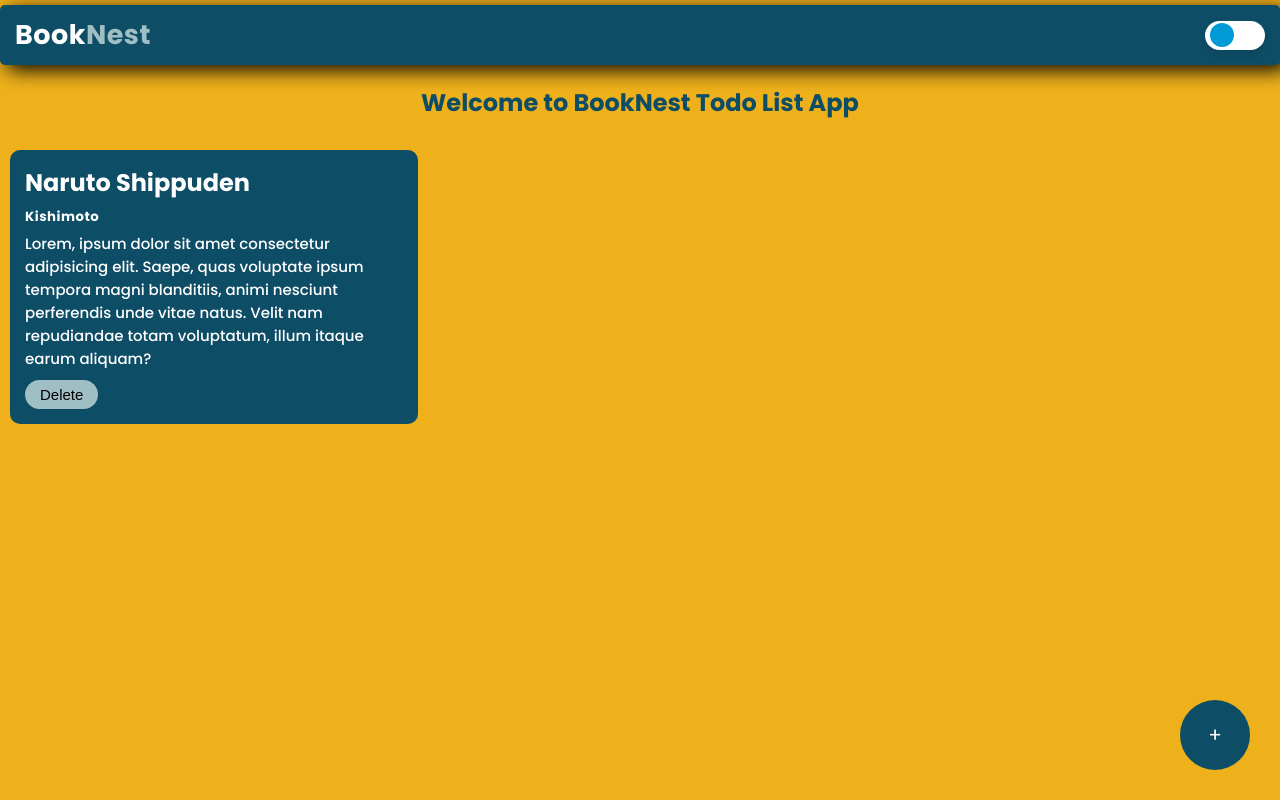
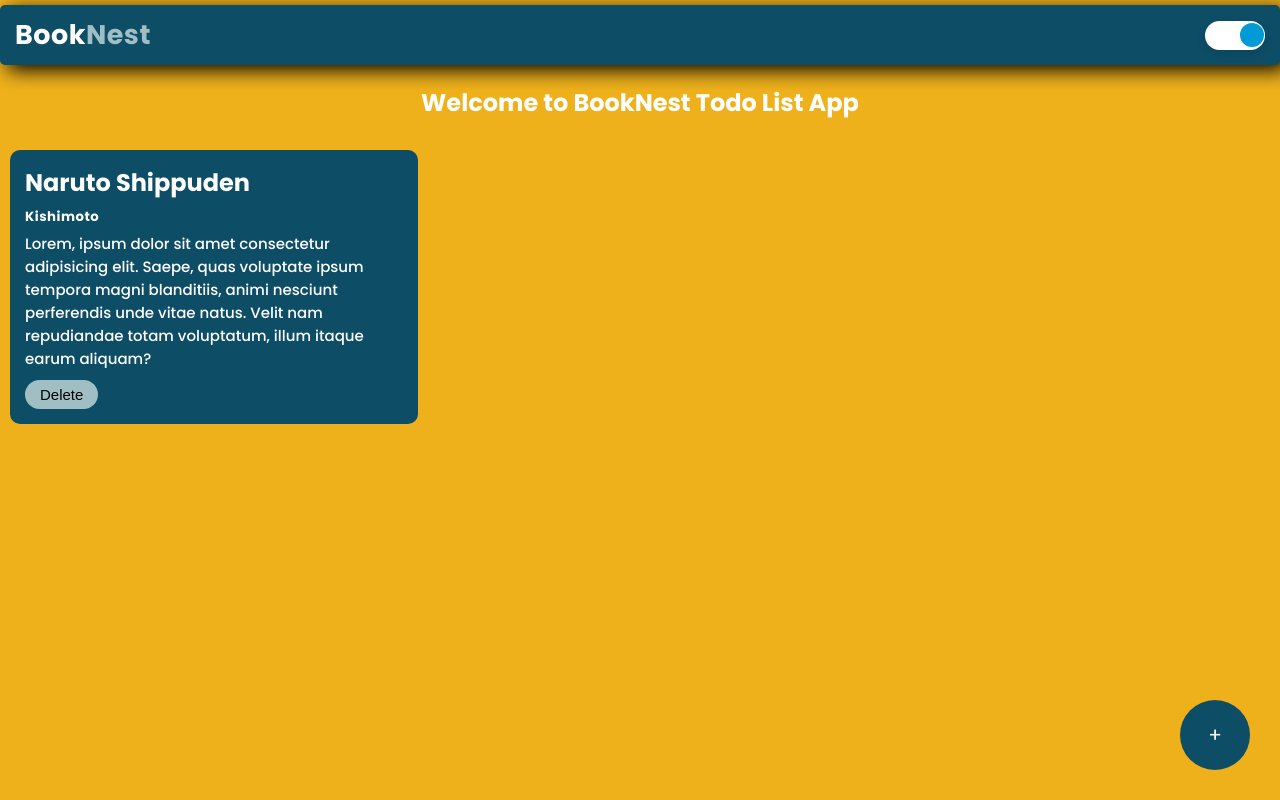
Before and after one commit to Dhanushmathan/BookNest---Todo-list-app, a website built with Vite: page index.html in a window 1280 px wide. Both pictures are taken after a click on the icon 1222 px from the left and 35 px from the top of the page. Built offline with nearby package versions, Linux system fonts and the light colour scheme.

Commit message:
impr: BG color improvements

```diff
--- a/src/main.js
+++ b/src/main.js
@@ -12,9 +12,14 @@
 
 const deleteBtn = document.getElementById("deleteBtn");
 
+const formData = document.querySelector("form");
+
 colorToggleEL.addEventListener('click', () => {
   const randomColor = '#' + Math.floor(Math.random() * 16777215).toString(16);
   document.body.style.backgroundColor = randomColor;
+
+  colorToggleEL.classList.toggle("move-right");
+
 });
 
 addBookBtn.addEventListener('click', () => {
@@ -42,6 +47,8 @@
   bookContainer.append(divEl);
   addOverlayEL.style.display = "none";
   addBookBox.style.display = "none";
+
+  formData.reset();
 })
 
 bookContainer.addEventListener('click', (e) => {
--- a/src/style.css
+++ b/src/style.css
@@ -62,7 +62,7 @@
 header>.header-title {
   text-align: center;
   margin-top: 20px;
-  color: var(--darkBlue);
+  color: #fff;
 }
 
 section {
@@ -185,6 +185,13 @@
   display: none;
 }
 
+#colorToggle {
+  transition: transform 0.5s ease, opacity 0.5s ease;
+}
+
+.move-right {
+  transform: translateX(30px) rotate(360deg);
+}
 
 /* Media Query */
 
```
